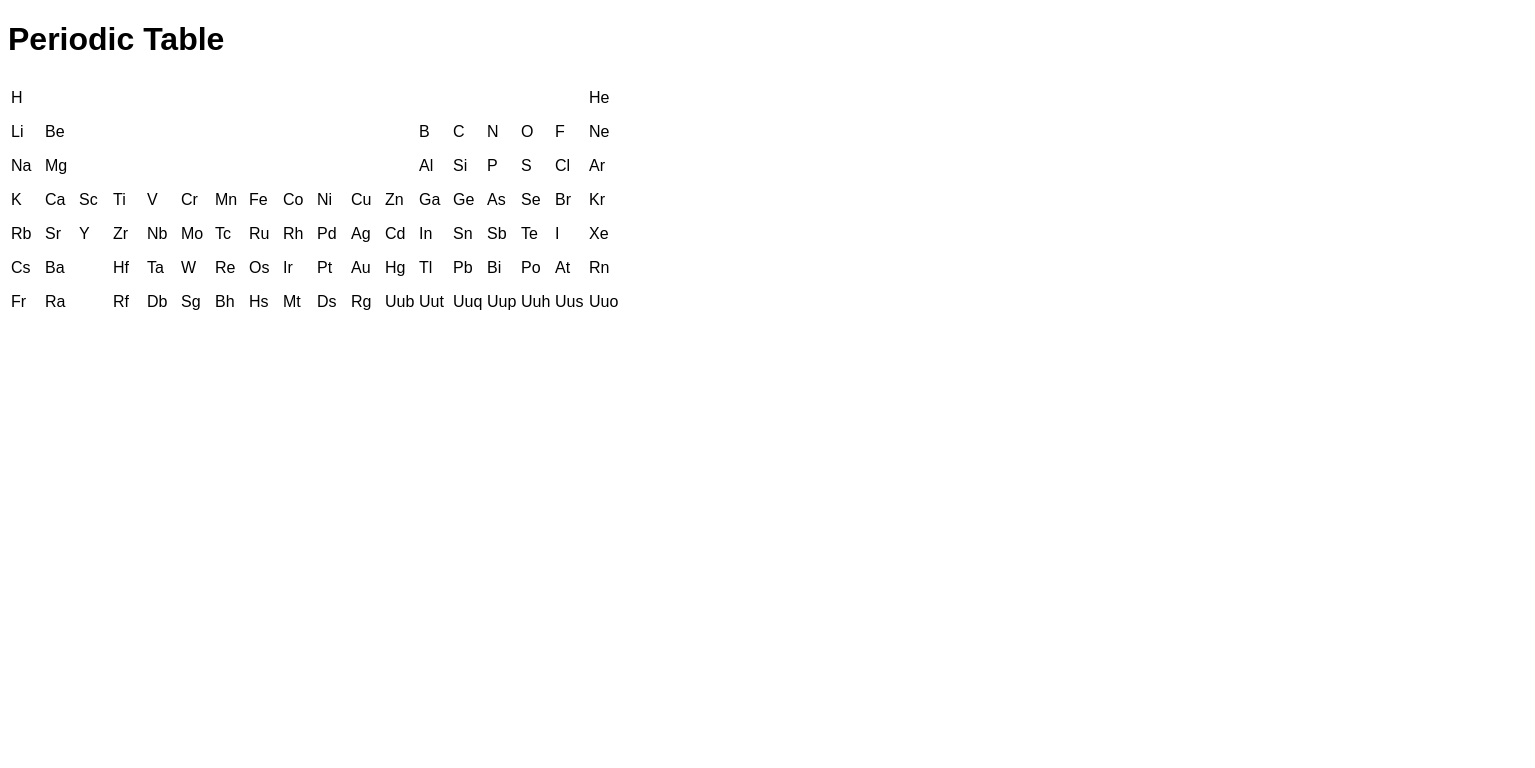
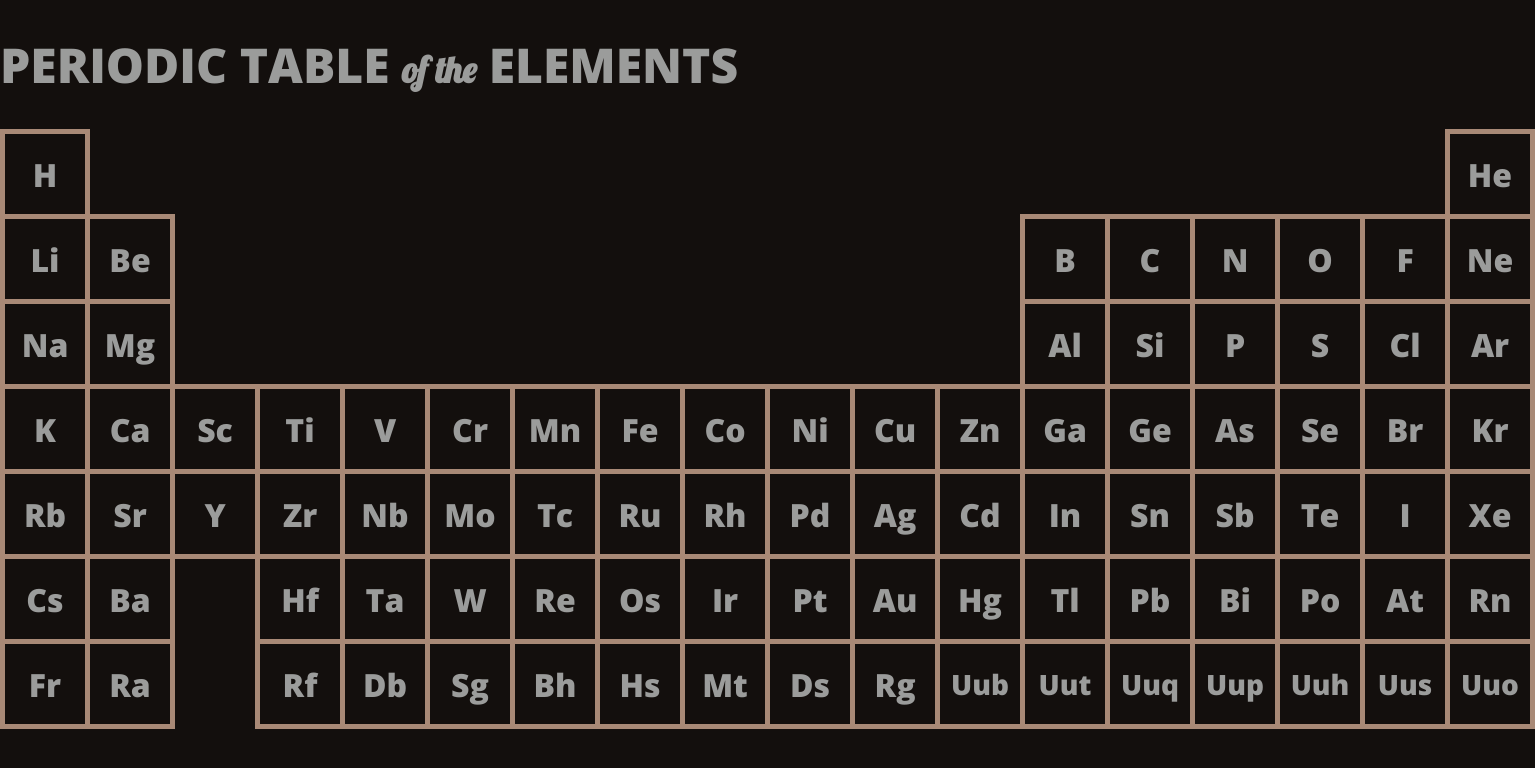
Before and after one commit to friendlyamigo/periodictable, a plain HTML site: page index.html in a window 1280 px wide. Shown: the whole page, 1535 px wide, since content can reach past the window. Drawn offline with nearby package versions, Linux system fonts and the light colour scheme.

Commit message:
started front end

```diff
--- a/functions.js
+++ b/functions.js
@@ -4,7 +4,7 @@ $.ajax({
     for (var i = 0; i < result.element.length; i++){ // for element in element json
       element = result.element[i];
       $('.' + element.symbol.toLowerCase()).append(element.symbol); // put element symbol in its div
-      console.log(element.name, element.charge); // console.log element and its charge(s)
+      // console.log(element.name, element.charge); // console.log element and its charge(s)
     };
   }
 });
--- a/index.html
+++ b/index.html
@@ -1,11 +1,11 @@
 <!DOCTYPE html>
 <html>
   <head>
-    <title>Periodic Table of Elements</title>
+    <title>Periodic Table of the Elements</title>
     <link rel="stylesheet" href="main.css">
   </head>
   <body>
-    <h1>Periodic Table</h1>
+    <h1 class="title">Periodic Table <span class="cursive">of&nbspthe</span> Elements</h1>
     <table>
       <tbody>
         <tr>
--- a/main.css
+++ b/main.css
@@ -1,5 +1,42 @@
+@import url(https://fonts.googleapis.com/css?family=Raleway:400,900);
+@import url(https://fonts.googleapis.com/css?family=Lobster);
+@import url(https://fonts.googleapis.com/css?family=Open+Sans:800,700,600,400,300);
 * {
-  font-family: sans-serif; }
-  * td {
-    height: 30px;
-    width: 30px; }
+  font-family: 'Open Sans';
+  color: #9B9C9B; }
+
+.title {
+  text-transform: uppercase;
+  font-weight: 900;
+  font-size: 3em;
+  font-weight: 'Raleway'; }
+
+.cursive {
+  font-family: 'Lobster';
+  text-transform: lowercase;
+  font-size: .75em; }
+
+td {
+  font-weight: 800;
+  font-size: 2em;
+  text-align: center; }
+
+.uub, .uut, .uuq, .uup, .uuh, .uus, .uuo {
+  font-size: 1.75em; }
+
+body {
+  margin: auto;
+  padding: 0;
+  background-color: #130F0D; }
+
+table {
+  border-collapse: collapse; }
+
+td {
+  padding: 10px;
+  border: 5px solid  #A88976;
+  min-width: 60px;
+  height: 60px; }
+
+.hidden {
+  border: none; }
```
